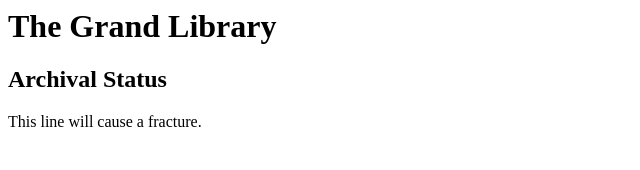
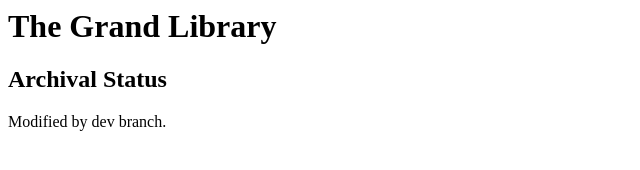
Before and after one commit to Senuth2004/b24-git-lab-session, a plain HTML site: page index.html in a window 1280 px wide. Shown: the full height of the page, 0-640 px from the left. Drawn offline with Linux system fonts and the light colour scheme.

Commit message:
modify text on dev

```diff
--- a/index.html
+++ b/index.html
@@ -1,3 +1,3 @@
 <h1>The Grand Library</h1>
 <h2>Archival Status</h2>
-<p id="conflict-line">This line will cause a fracture.</p>
+<p id="conflict-line">Modified by dev branch.</p>
```
